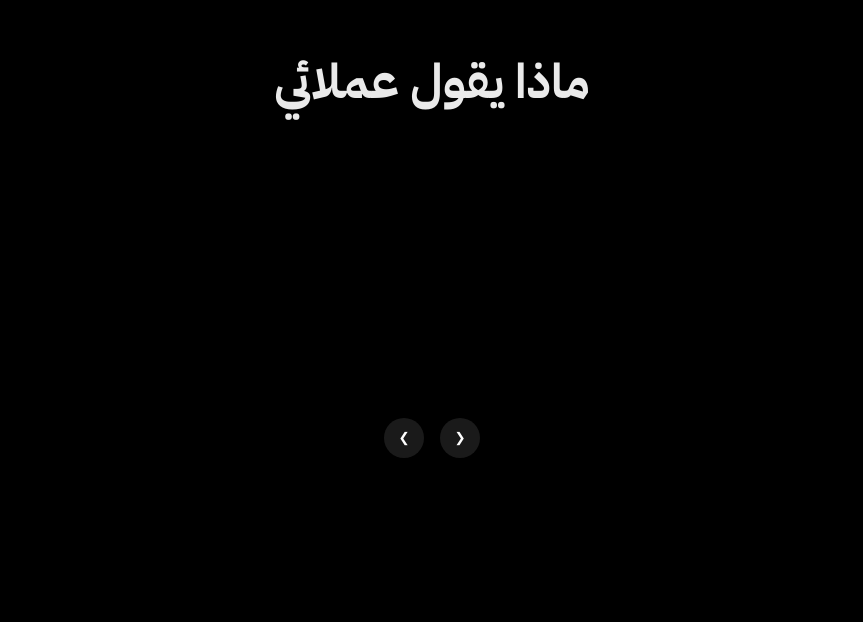
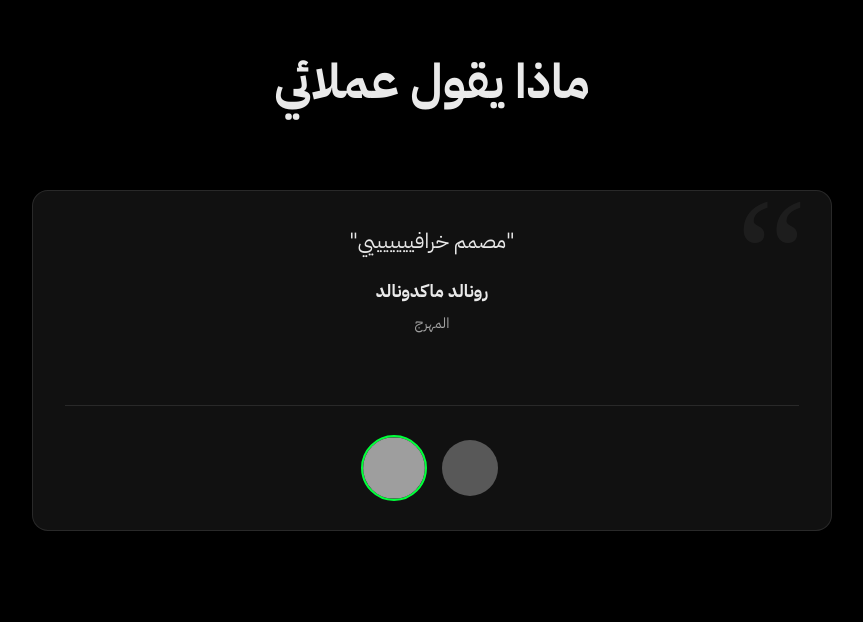
Before and after one commit to a7medalnahdi/mywebsite, a plain HTML site: page index.html in a window 1280 px wide. Shown: the part 2318-2940 px from the top of the page, without its empty margins (208-1071 px from the left). Drawn offline with Linux system fonts and the light colour scheme; grey boxes are pictures that could not be loaded.

Commit message:
Add files via upload

```diff
--- a/index.html
+++ b/index.html
@@ -164,19 +164,74 @@
         .process-step .step-description { color: rgba(255,255,255,0.7); font-weight: 300; }
 
         /* --- Testimonials Section --- */
-        .testimonials-section { overflow: hidden; }
-        .testimonial-slider { max-width: 700px; margin: auto; position: relative; }
-        .testimonial-track-container { overflow: hidden; border-radius: 16px; }
-        .testimonial-track { display: flex; transition: transform 0.5s ease-in-out; }
-        .testimonial-card { flex: 0 0 100%; background: var(--card-bg-color); padding: 2.5rem; }
-        .testimonial-text { font-size: 1.2rem; font-style: italic; margin-bottom: 1.5rem; color: rgba(255,255,255,0.8); }
-        .testimonial-author-wrapper { display: flex; align-items: center; gap: 1rem; justify-content: flex-end; }
-        .testimonial-author-img { width: 50px; height: 50px; border-radius: 50%; object-fit: cover; }
-        .testimonial-author { font-weight: 700; text-align: right; }
-        .testimonial-author span { font-weight: 300; color: rgba(255,255,255,0.6); display: block; }
-        .slider-nav { display: flex; justify-content: center; gap: 1rem; margin-top: 2rem; }
-        .slider-btn { background: var(--card-border-color); border: none; width: 40px; height: 40px; border-radius: 50%; color: white; cursor: pointer; transition: all 0.3s; }
-        .slider-btn:hover { background: var(--accent-color); color: #000; }
+        .testimonial-slider {
+            max-width: 800px; margin: auto; position: relative;
+            padding: 2rem;
+            border: 1px solid var(--card-border-color);
+            background-color: var(--card-bg-color);
+            border-radius: 16px;
+        }
+        .testimonial-slider::before {
+            content: '“';
+            font-family: serif;
+            font-size: 10rem;
+            color: rgba(255, 255, 255, 0.05);
+            position: absolute;
+            top: -1rem;
+            right: 1.5rem;
+            z-index: 0;
+            line-height: 1;
+        }
+        .testimonial-quotes-container {
+            position: relative;
+            min-height: 150px; /* Set a minimum height to avoid layout shifts */
+            margin-bottom: 2rem;
+            z-index: 1;
+        }
+        .testimonial-quote {
+            position: absolute;
+            top: 0;
+            left: 0;
+            right: 0;
+            opacity: 0;
+            transition: opacity 0.4s ease-in-out;
+            pointer-events: none;
+        }
+        .testimonial-quote.active {
+            position: relative;
+            opacity: 1;
+            pointer-events: auto;
+        }
+        .testimonial-text { font-size: 1.3rem; font-weight: 400; margin-bottom: 1rem; color: rgba(255,255,255,0.9); }
+        .testimonial-author { font-weight: 700; font-size: 1.1rem; }
+        .testimonial-author span { font-weight: 400; font-size: 0.9rem; color: rgba(255,255,255,0.6); display: block; margin-top: 0.2rem;}
+
+        .testimonial-nav {
+            display: flex;
+            justify-content: center;
+            align-items: center;
+            gap: 1rem;
+            margin-top: 2rem;
+            padding-top: 2rem;
+            border-top: 1px solid var(--card-border-color);
+            flex-wrap: wrap;
+        }
+        .testimonial-nav-author {
+            width: 60px;
+            height: 60px;
+            border-radius: 50%;
+            object-fit: cover;
+            cursor: pointer;
+            opacity: 0.5;
+            border: 2px solid transparent;
+            transition: all 0.3s ease;
+        }
+        .testimonial-nav-author.active,
+        .testimonial-nav-author:hover {
+            opacity: 1;
+            border-color: var(--accent-color);
+            transform: scale(1.1);
+        }
 
         /* --- Partners Section --- */
         .partners-container {
@@ -184,18 +239,16 @@
             display: grid; grid-template-columns: repeat(auto-fill, minmax(150px, 1fr));
             align-items: center; gap: 3rem;
         }
-        /* --- تعديلات قسم الشركاء --- */
         .partner-logo-wrapper {
             display: flex;
             justify-content: center;
             align-items: center;
-            height: 80px; /* زيادة الارتفاع للسماح بشعارات أكبر */
+            height: 80px;
             padding: 0.5rem;
         }
         .partner-logo {
             max-width: 100%;
             max-height: 100%;
-            /* إزالة الفلتر لإظهار الألوان الأصلية */
             transition: transform 0.3s ease;
         }
         .partner-logo:hover {
@@ -310,6 +363,7 @@
             .section { padding: 4rem 1rem; }
             .section-title { font-size: 2.2rem; margin-bottom: 2rem; }
             .cta-title { font-size: 1.8rem; }
+            .testimonial-text { font-size: 1.1rem; }
 
             .partners-container {
                 grid-template-columns: repeat(3, 1fr);
@@ -362,16 +416,8 @@
 
         <section class="section testimonials-section" id="testimonials">
              <h2 class="section-title animate-on-scroll">ماذا يقول عملائي</h2>
-            <div class="testimonial-slider animate-on-scroll">
-                <div class="testimonial-track-container">
-                    <div class="testimonial-track" id="testimonial-track-container">
-                        </div>
+            <div class="testimonial-slider animate-on-scroll" id="testimonial-slider">
                 </div>
-            </div>
-            <div class="slider-nav animate-on-scroll">
-                <button class="slider-btn" id="prev-slide">❮</button>
-                <button class="slider-btn" id="next-slide">❯</button>
-            </div>
         </section>
 
         <section class="section partners-section">
@@ -459,23 +505,34 @@
     }
 
     function renderTestimonials() {
-        const container = document.getElementById('testimonial-track-container');
-        if (!container || !siteData.testimonials) return;
-        container.innerHTML = siteData.testimonials.map(t => `
-            <div class="testimonial-card">
+        const container = document.getElementById('testimonial-slider');
+        if (!container || !siteData.testimonials || siteData.testimonials.length === 0) return;
+
+        const quotesHtml = siteData.testimonials.map((t, index) => `
+            <div class="testimonial-quote ${index === 0 ? 'active' : ''}" data-index="${index}">
                 <p class="testimonial-text">"${t.text}"</p>
-                <div class="testimonial-author-wrapper">
-                    <img src="${t.image}" class="testimonial-author-img" alt="${t.author}">
-                    <div class="testimonial-author">${t.author}<span>${t.position}</span></div>
-                </div>
+                <div class="testimonial-author">${t.author}<span>${t.position}</span></div>
             </div>
         `).join('');
+
+        const navHtml = siteData.testimonials.map((t, index) => `
+            <img src="${t.image}" alt="${t.author}" class="testimonial-nav-author ${index === 0 ? 'active' : ''}" data-index="${index}">
+        `).join('');
+
+        container.innerHTML = `
+            <div class="testimonial-quotes-container">
+                ${quotesHtml}
+            </div>
+            <div class="testimonial-nav">
+                ${navHtml}
+            </div>
+        `;
     }
+
 
     function renderPartners() {
         const container = document.getElementById('partners-container');
         if (!container || !siteData.partners) return;
-        // تعديل HTML الخاص بالشعارات
         container.innerHTML = siteData.partners.map(p => `
             <div class="partner-logo-wrapper">
                 <img src="${p.logo}" alt="${p.name}" class="partner-logo">
@@ -533,36 +590,44 @@
         });
 
         // --- Testimonial Slider ---
-        const track = document.querySelector('.testimonial-track');
-        const nextBtn = document.getElementById('next-slide');
-        const prevBtn = document.getElementById('prev-slide');
+        const slider = document.getElementById('testimonial-slider');
+        if (slider && siteData.testimonials && siteData.testimonials.length > 0) {
+            const quotes = slider.querySelectorAll('.testimonial-quote');
+            const navAuthors = slider.querySelectorAll('.testimonial-nav-author');
+            let currentIndex = 0;
+            let slideInterval;
 
-        if (track && track.children.length > 0) {
-            let slides = track.querySelectorAll('.testimonial-card');
-            let currentSlide = 0;
+            const moveToSlide = (index) => {
+                if (index === currentIndex && document.querySelector('.testimonial-quote.active')) return;
 
-            const moveToSlide = (slideIndex) => {
-                 if (track.parentElement) {
-                    const slideWidth = track.parentElement.offsetWidth;
-                    track.style.transform = 'translateX(-' + slideIndex * slideWidth + 'px)';
-                    currentSlide = slideIndex;
-                }
-            }
-            const nextSlide = () => {
-                let nextSlideIndex = currentSlide + 1;
-                if (nextSlideIndex >= slides.length) nextSlideIndex = 0;
-                moveToSlide(nextSlideIndex);
-            };
-            const prevSlide = () => {
-                let prevSlideIndex = currentSlide - 1;
-                if (prevSlideIndex < 0) prevSlideIndex = slides.length - 1;
-                moveToSlide(prevSlideIndex);
+                const currentQuote = slider.querySelector('.testimonial-quote.active');
+                const currentNav = slider.querySelector('.testimonial-nav-author.active');
+
+                if(currentQuote) currentQuote.classList.remove('active');
+                if(currentNav) currentNav.classList.remove('active');
+
+                quotes[index].classList.add('active');
+                navAuthors[index].classList.add('active');
+                currentIndex = index;
             };
 
-            if (nextBtn) nextBtn.addEventListener('click', nextSlide);
-            if (prevBtn) prevBtn.addEventListener('click', prevSlide);
+            const nextSlide = () => {
+                const nextIndex = (currentIndex + 1) % quotes.length;
+                moveToSlide(nextIndex);
+            };
 
-            let slideInterval = setInterval(nextSlide, 5000);
+            navAuthors.forEach(nav => {
+                nav.addEventListener('click', () => {
+                    const newIndex = parseInt(nav.dataset.index);
+                    moveToSlide(newIndex);
+                    // Reset interval on manual click
+                    clearInterval(slideInterval);
+                    slideInterval = setInterval(nextSlide, 8000);
+                });
+            });
+
+            // Auto-play
+            slideInterval = setInterval(nextSlide, 5000);
         }
 
         // --- Case Study Modal ---
```
